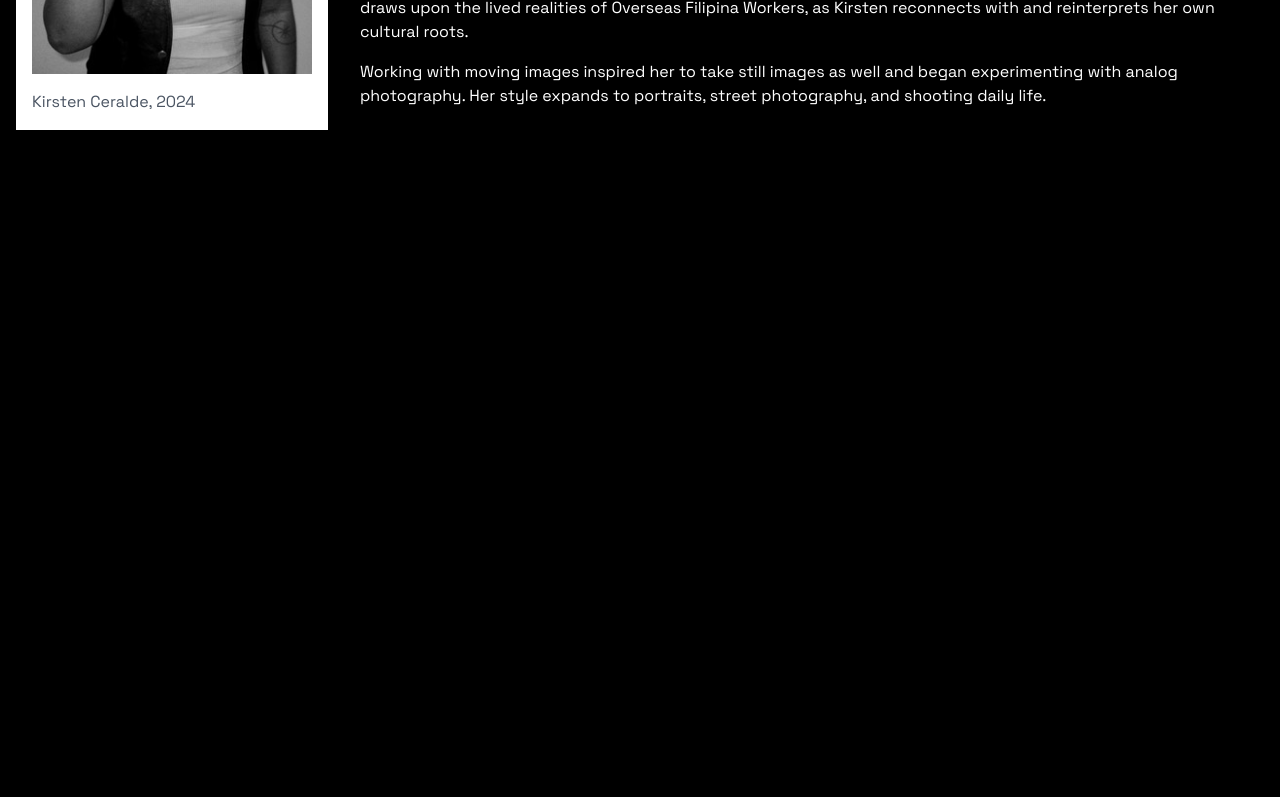
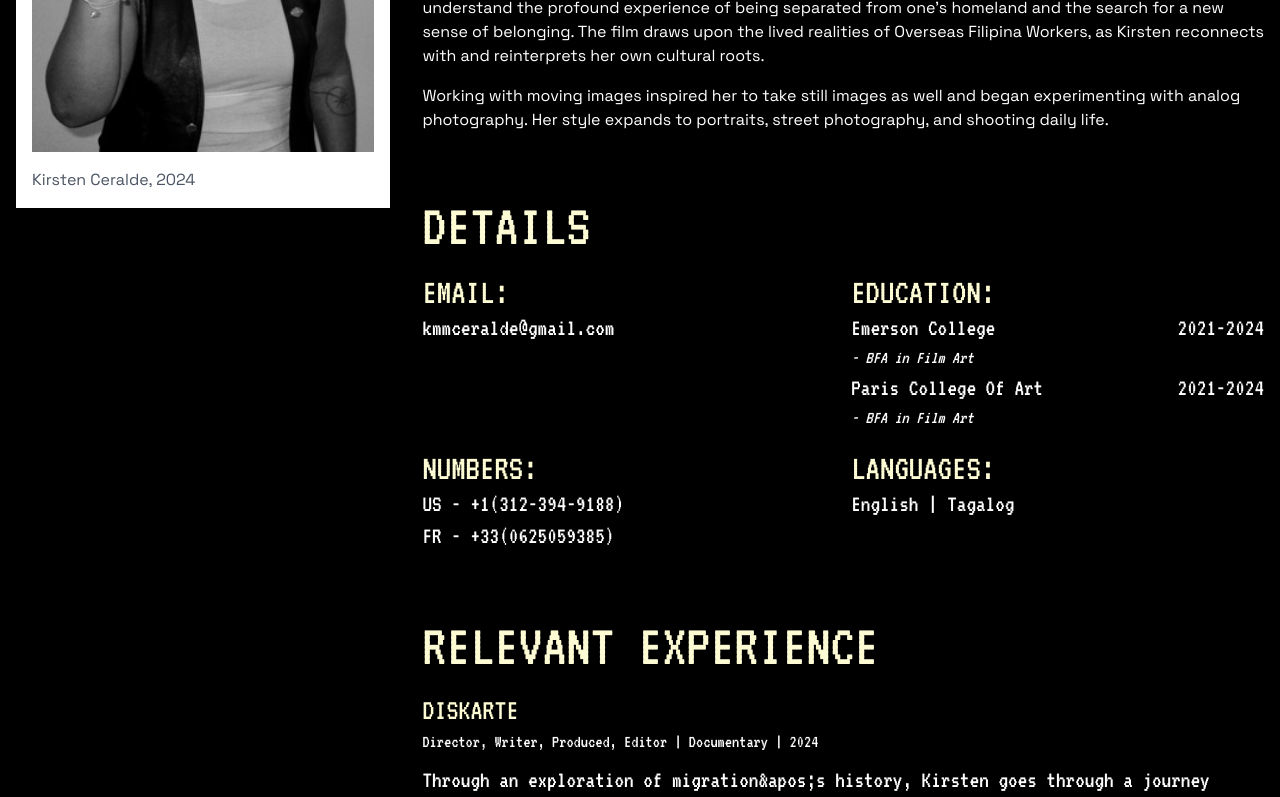
Before and after one commit to MAKIENAUT/KM2C, a Next.js app: page /about in a window 1280 px wide. Shown: the part 420-1217 px from the top of the page. Before the commit the page ends 800 px from the top, so only its background shows below. Built offline with nearby package versions, Linux system fonts and the light colour scheme.

Commit message:
Update about page with complete information and responsiveness

```diff
--- a/src/components/organisms/AboutSection.tsx
+++ b/src/components/organisms/AboutSection.tsx
@@ -9,7 +9,7 @@ export default function AboutSection() {
   useNavbarHeightGetter();
 
   return (
-    <main className="relative mx-auto mt-[var(--nav-height)] grid min-h-[calc(100vh-var(--nav-height))] max-w-7xl grid-cols-[25%_auto] gap-8 px-4 py-12 text-white">
+    <main className="relative mx-auto mt-[var(--nav-height)] grid min-h-[calc(100vh-var(--nav-height))] max-w-7xl gap-8 px-4 py-12 pb-32 text-white sm:grid-cols-[40%_auto] md:grid-cols-[35%_auto] lg:grid-cols-[30%_auto]">
       <Polaroid
         variant="about"
         image="/Kirsten.jpeg"
@@ -17,14 +17,180 @@ export default function AboutSection() {
         cursor="auto"
         color="text-gray-600"
       />
-      <section className="flex flex-col gap-8">
-        <h1 className={`${vt323.className} text-8xl text-cream`}>ABOUT ME</h1>
-        <div className="flex flex-col gap-4">
-          {ABOUT_VALUES.bio.map((text, i) => (
-            <p key={i}>{text}</p>
+
+      <section className="flex flex-col gap-16">
+        <header className="flex flex-col gap-8">
+          <h1
+            className={`${vt323.className} w-fit text-8xl text-cream hover:text-chili-red`}
+          >
+            ABOUT ME
+          </h1>
+          <div className="flex flex-col gap-4">
+            {ABOUT_VALUES.bio.map((text, i) => (
+              <p key={i}>{text}</p>
+            ))}
+          </div>
+        </header>
+
+        <section className={`${vt323.className} flex flex-col gap-4 text-2xl`}>
+          <h2 className={`w-fit text-6xl text-cream hover:text-chili-red`}>
+            DETAILS
+          </h2>
+
+          <div className="grid gap-4 md:grid-cols-2">
+            <div>
+              <h3 className="text-4xl text-cream">EMAIL:</h3>
+              <p>kmmceralde@gmail.com</p>
+            </div>
+            <div>
+              <h3 className="text-4xl text-cream">EDUCATION:</h3>
+              <p className="flex flex-col">
+                <p className="flex justify-between gap-4">
+                  <span>Emerson College</span>
+                  <span>2021-2024</span>
+                </p>
+                <span className="text-lg italic">- BFA in Film Art</span>
+              </p>
+              <p className="flex flex-col">
+                <p className="flex justify-between gap-4">
+                  <span>Paris College Of Art</span>
+                  <span>2021-2024</span>
+                </p>
+                <span className="text-lg italic">- BFA in Film Art</span>
+              </p>
+            </div>
+            <div>
+              <h3 className="text-4xl text-cream">NUMBERS:</h3>
+              <p>US - +1(312-394-9188)</p>
+              <p>FR - +33(0625059385)</p>
+            </div>
+            <div>
+              <h3 className="text-4xl text-cream">LANGUAGES:</h3>
+              <p>English | Tagalog</p>
+            </div>
+          </div>
+        </section>
+
+        <section className={`${vt323.className} flex flex-col gap-4 text-2xl`}>
+          <h2 className={`w-fit text-6xl text-cream hover:text-chili-red`}>
+            RELEVANT EXPERIENCE
+          </h2>
+
+          {RELEVANT_EXPERIENCE_VALUES.map(({ title, tags, description }, i) => (
+            <div key={i} className="flex flex-col gap-2">
+              <div>
+                <h3 className="text-3xl text-cream">{title}</h3>
+                <p className="text-lg">{tags}</p>
+              </div>
+              <p>{description}</p>
+            </div>
           ))}
-        </div>
+        </section>
+
+        <section className={`${vt323.className} flex flex-col gap-4 text-2xl`}>
+          <h2 className={`w-fit text-6xl text-cream hover:text-chili-red`}>
+            ADDITIONAL EXPERIENCE
+          </h2>
+
+          {ADDITIONAL_EXPERIENCE_VALUES.map(
+            ({ company, position, location, date }, i) => (
+              <p key={i} className="flex flex-col md:text-3xl">
+                <p className="flex justify-between gap-4">
+                  <span>{company}</span>
+                  <span>{date}</span>
+                </p>
+                <span className="text-lg">
+                  {position} | {location}
+                </span>
+              </p>
+            )
+          )}
+        </section>
+
+        <section className={`${vt323.className} flex flex-col gap-4 text-2xl`}>
+          <h2 className={`w-fit text-6xl text-cream hover:text-chili-red`}>
+            SKILLS
+          </h2>
+
+          <p>{SKILLS_VALUES.join(" | ")}</p>
+        </section>
       </section>
     </main>
   );
 }
+
+const RELEVANT_EXPERIENCE_VALUES = [
+  {
+    title: "DISKARTE",
+    tags: "Director, Writer, Produced, Editor | Documentary | 2024",
+    description: `Through an exploration of migration&apos;s history, Kirsten goes
+                through a journey around Europe to understand the profound
+                experience of being separated from one&apos;s homeland and the
+                search for a new sense of belonging. The film draws upon the
+                lived realities of Overseas Filipina Workers, as Kirsten
+                reconnects with and reinterprets her own cultural roots.`,
+  },
+  {
+    title: "THE ANGELS TRUMPET",
+    tags: "Colorist | Shadow Puppetry | 2024",
+    description: `Served as colorist for the film &apos;The Angels of
+                Trumpet&apos;, applying shadow puppetry and animation techniques
+                that resulted in a visually striking black-and-white film.`,
+  },
+  {
+    title: "GOD GOT US",
+    tags: "Research, Cinematographer, Editor | Documentary | 2023",
+    description: `Served as a fellow researcher, cinematographer and editor in the
+                14 minute film, God Got Us, an exploration of self identify in
+                art. It seeks the discover of the importance within black
+                ideology.`,
+  },
+  {
+    title: "UNDERACHIEVER",
+    tags: "Director, Writer | Narrative | 2022",
+    description: `A coming-of-age film centered on Rooster, a naive young woman
+                who, after graduating college, returns to her hometown. As she
+                delivers food on her bicycle, she encounters a series of strange
+                individuals who bring her deepest fears to the surface.`,
+  },
+];
+
+const ADDITIONAL_EXPERIENCE_VALUES = [
+  {
+    company: "Dunkin Donuts",
+    position: "Barista",
+    location: "Boston, MA",
+    date: "05/2022-08/2022",
+  },
+  {
+    company: "Ethan Lord Jewelry",
+    position: "Showroom assistant, Runner",
+    location: "Chicago, IL",
+    date: "10/2020-06/2021",
+  },
+  {
+    company: "Rogers Edge Reporter",
+    position: "Reporter",
+    location: "Chicago, IL",
+    date: "04/2018-06/2020",
+  },
+  {
+    company: "Starbucks",
+    position: "Barista",
+    location: "Chicago, IL",
+    date: "08/2019-12/2019",
+  },
+];
+
+const SKILLS_VALUES = [
+  "Premier pro",
+  "Illustrator",
+  "Photoshop",
+  "InDesign",
+  "After Effects",
+  "Writer",
+  "Camera Assistant",
+  "Lighting Technique",
+  "Pre-Production",
+  "Post-Production",
+];
```
